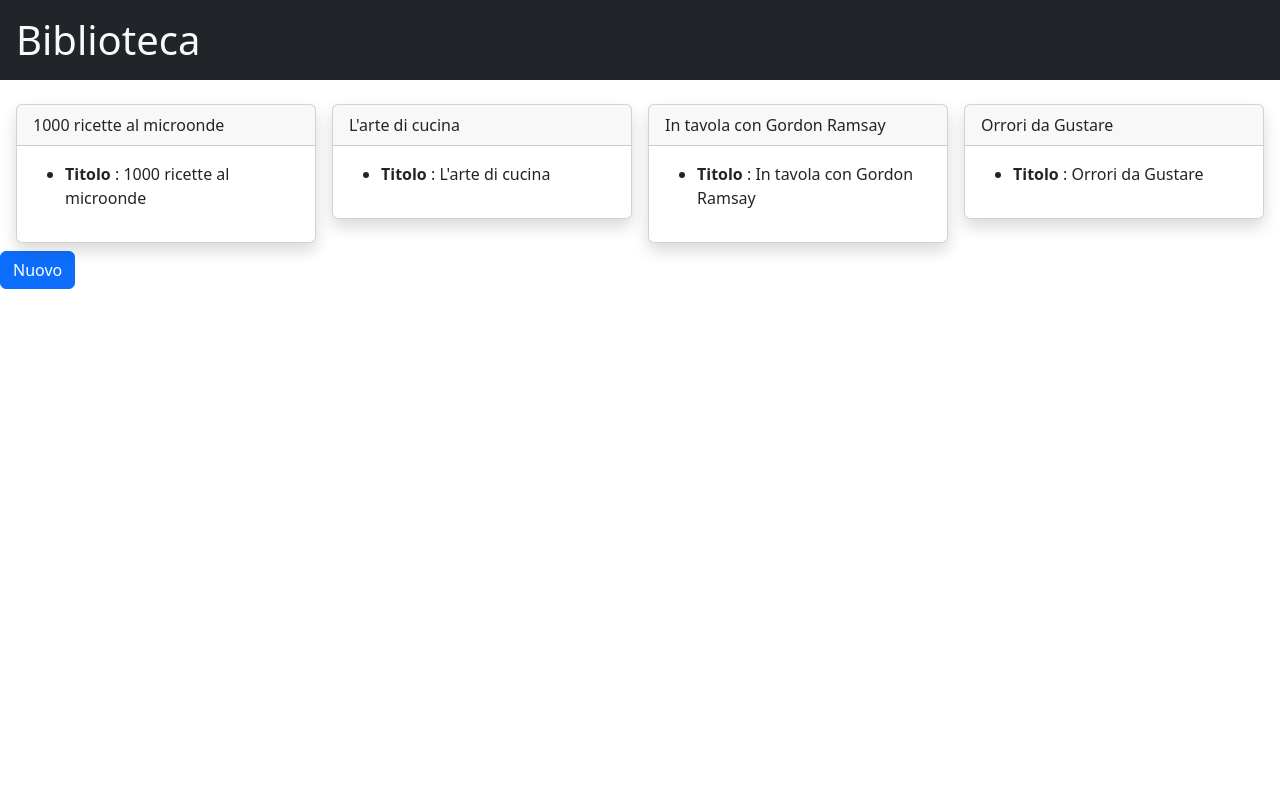
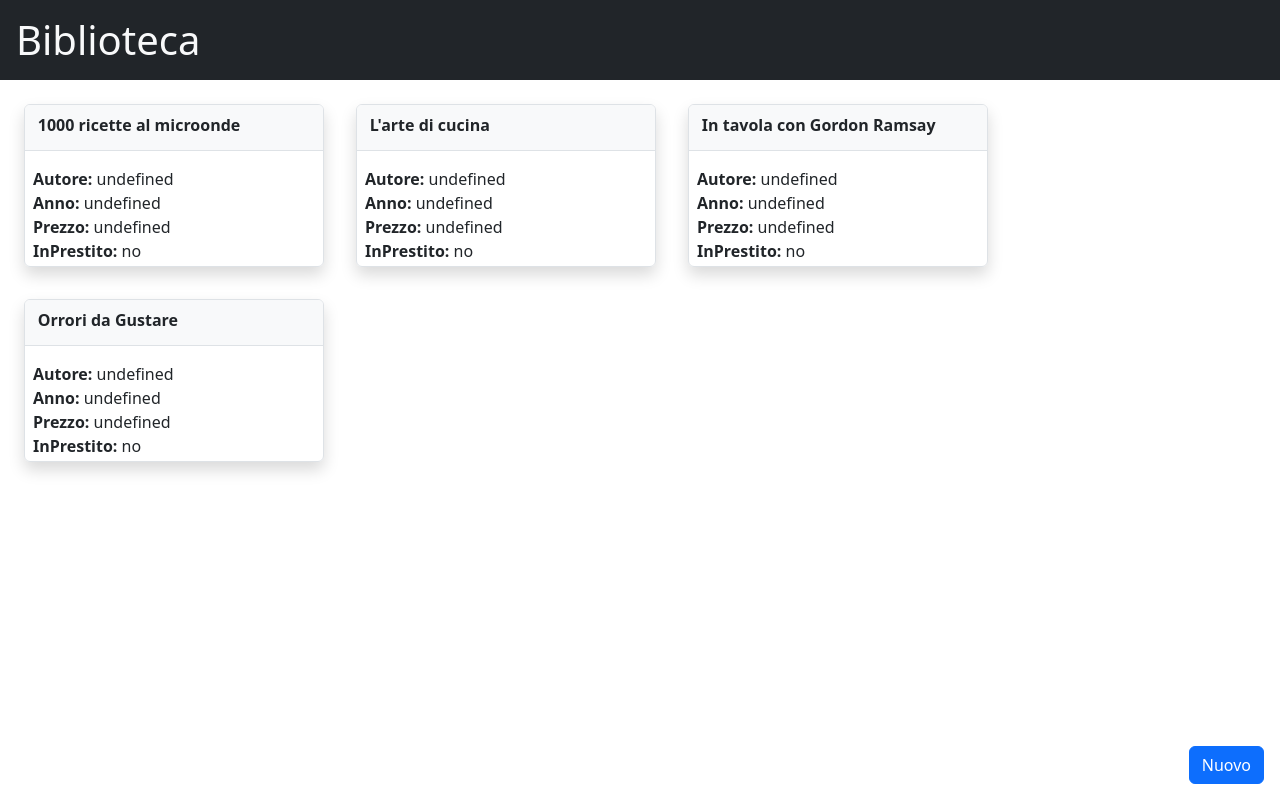
Before and after one commit to codeninja-it/ITSEDGE2526, a PHP site: page / in a window 1280 px wide. Run offline with PHP 8.4, Linux system fonts and the light colour scheme.

Commit message:
correzione css per pseudotag

```diff
--- a/HTML/biblioteca/asset/aspetto.css
+++ b/HTML/biblioteca/asset/aspetto.css
@@ -1,17 +1,34 @@
 libro {
-    border-radius: .2em;
-    border: 1pt solid #80808059;
+	border-radius: var(--bs-border-radius);
+    border: 1pt solid var(--bs-border-color);
     display: inline-block;
     padding: .2em;
-    margin: .2em;
-    box-shadow: 5px 5px 5px #80808063;
-    width: 200px !important;
+    margin: 1em;
+    box-shadow: var(--bs-box-shadow);
+    min-width: 200px !important;
+    max-width: 300px !important;
+    overflow: hidden;
 }
 
 libro > titolo {
 	display: block;
+    background-color: var(--bs-gray-100);
+    margin: -.5em;
+    padding: .8em;
+    margin-bottom: 1em;
+    border-bottom: 1pt solid var(--bs-border-color);
+    font-weight: bold;
 }
 
 libro > attributo {
 	display: block;
 }
+
+libro > attributo::before {
+  font-weight: bold;
+  content: attr(nome) ": ";
+}
+
+libro > attributo::after {
+	content: attr(valore);
+}
--- a/HTML/biblioteca/asset/oggetto.js
+++ b/HTML/biblioteca/asset/oggetto.js
@@ -15,10 +15,10 @@ class Libro {
 
 		let libro = document.createElement("libro");
 		libro.innerHTML = "<titolo>" + this.Titolo + "</titolo>";
-		libro.innerHTML += "<attributo quale='Autore'>" + this.Autore + "</attributo>";
-		libro.innerHTML += "<attributo quale='Anno'>" + this.Anno + "</attributo>";
-		libro.innerHTML += "<attributo quale='Prezzo'>" + this.Prezzo + "</attributo>";
-		libro.innerHTML += "<attributo quale='InPrestito'>" + (this.inPrestito ? "si" : "no") + "</attributo>";
+		libro.innerHTML += "<attributo nome='Autore' valore='" + this.Autore + "' />";
+		libro.innerHTML += "<attributo nome='Anno' valore='" + this.Anno + "' />";
+		libro.innerHTML += "<attributo nome='Prezzo' valore='" + this.Prezzo + "' />";
+		libro.innerHTML += "<attributo nome='InPrestito' valore='" + (this.inPrestito ? "si" : "no") + "' />";
 		target.appendChild(libro);
 
 		// let card = document.createElement("div");
--- a/HTML/biblioteca/index.htm
+++ b/HTML/biblioteca/index.htm
@@ -14,7 +14,9 @@
 		<h1 class="bg-dark text-light p-3">Biblioteca</h1>
 		<div id="libri" class="row m-2 g-3"></div>
 
-		<button class="btn btn-primary" type="button" data-bs-toggle="offcanvas" data-bs-target="#offcanvasRight">Nuovo</button>
+		<div class="text-end fixed-bottom p-3">
+			<button class="btn btn-primary" type="button" data-bs-toggle="offcanvas" data-bs-target="#offcanvasRight">Nuovo</button>
+		</div>
 
 		<div class="offcanvas offcanvas-end" tabindex="-1" id="offcanvasRight">
 			<div class="offcanvas-header">
@@ -30,28 +32,29 @@
 					<label for="autore">Autore</label>
 					<input id="autore" class="form-control" />
 				</p>
+				<p>
+					<label for="anno">Anno</label>
+					<input id="anno" class="form-control" />
+				</p>
+				<p>
+					<label for="prezzo">Prezzo</label>
+					<input id="prezzo" class="form-control" />
+				</p>
 				<button class="btn btn-primary w-100" onclick="Inserisci();">salva</button>
 			</div>
 		</div>
 
-
-
-
-
-
-
-
-
-
 		<script>
-			DisegnaTabella(cucina, "libri");
+			cucina.Render("libri");
 
 			function Inserisci(){
 				// aggancio i campi dove l'utente ha scritto
 				let titolo = document.getElementById("titolo");
 				let autore = document.getElementById("autore");
+				let anno = document.getElementById("anno");
+				let prezzo = document.getElementById("prezzo");
 				// creo ed inserisco un nuovo libro
-				cucina.Add( new Libro(titolo.value, autore.value) );
+				cucina.Add( new Libro(titolo.value, autore.value, anno.value, prezzo.value) );
 				// aggiorno la schermata
 				cucina.Render("libri");
 
```
